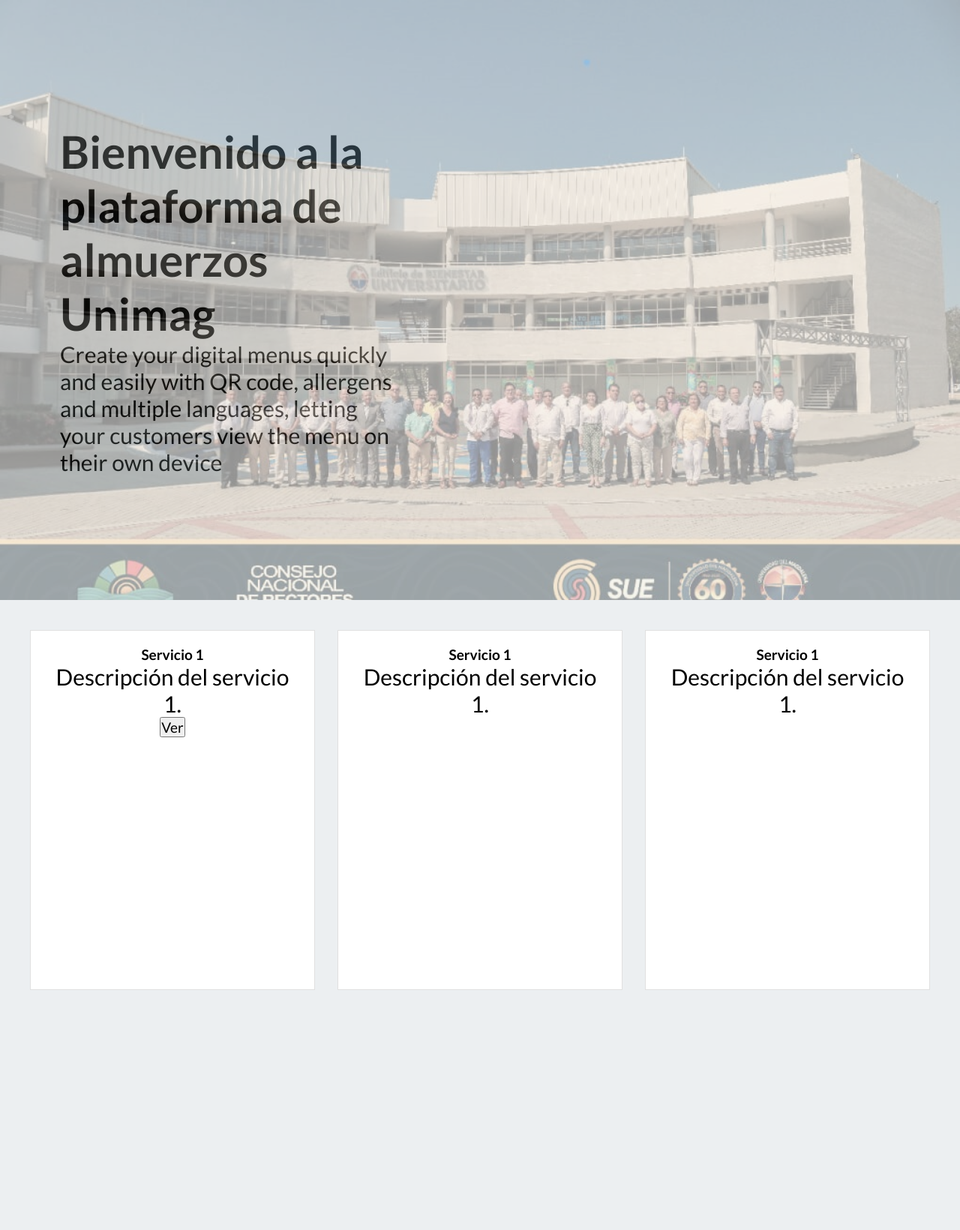
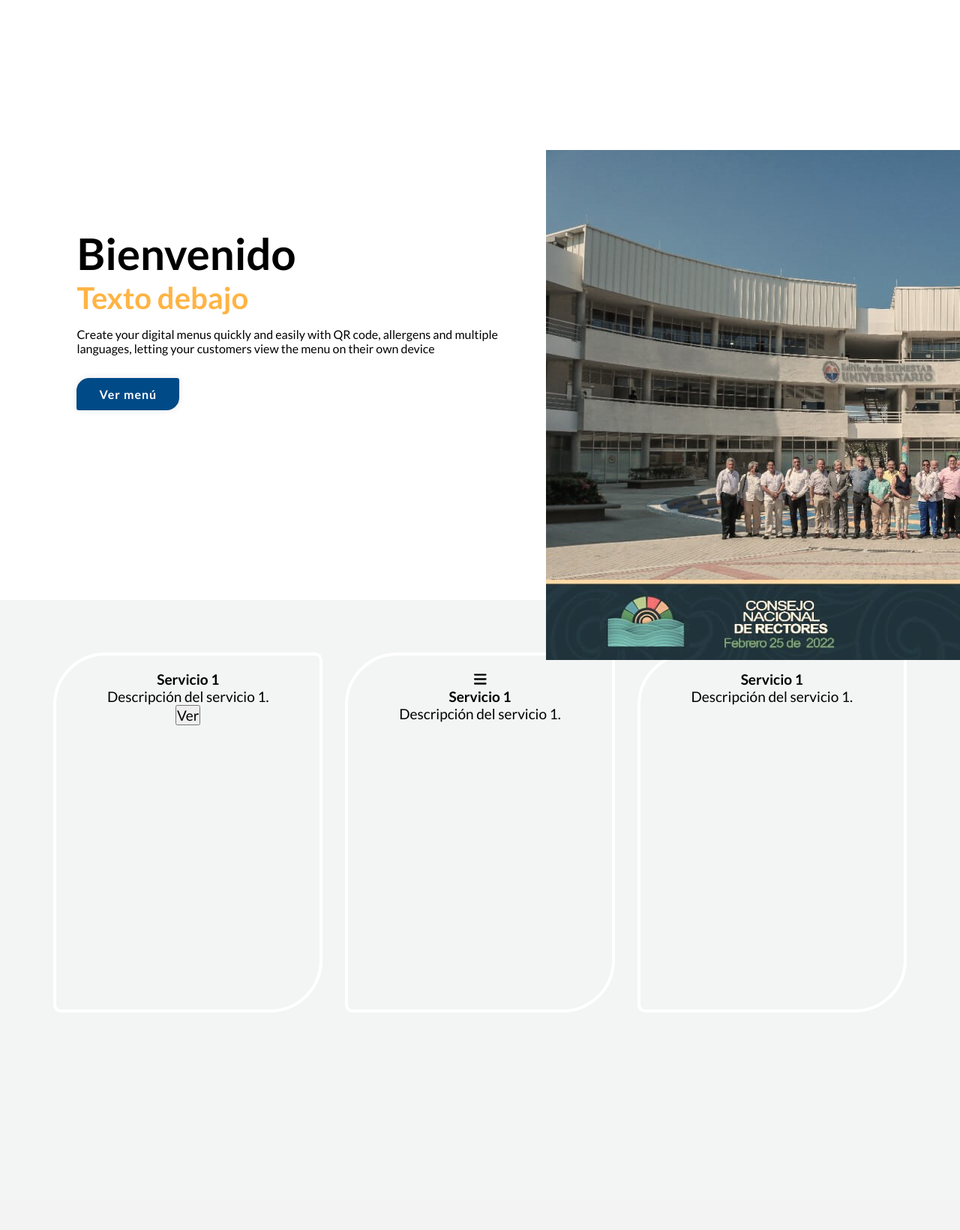
Before and after one commit to JesuhT/LunchWebPageProyect, a PHP site: page / in a window 1280 px wide; the page is wider, and only the part inside the window is pictured. Shown: the part 84-1724 px from the top of that part at 75% size. After the commit the page ends 1051 px from the top of that part, so only its background shows below. Run offline with PHP 8.4, Linux system fonts and the light colour scheme; some libraries are stand-ins or nearby versions.

Commit message:
nuevo modelo

```diff
--- a/css/styles.css
+++ b/css/styles.css
@@ -10,15 +10,22 @@
   text-decoration: none;
   color: black;
 }
+:root {
+  --main-color: #ffb444;
+  --color-nav: rgb(0, 74, 135);
+  --color-content:  rgb(0, 74, 135);
+  --pag-bm-color: #fff;
+  --pag-bs-color: #f3f4f4;
+}
 html {
   scroll-behavior: smooth; /* Activa el scroll suave */
 }
 body {
-  background-color: rgb(236, 239, 241);
+  background-color: var(--pag-bm-color);
 }
 
 .header-area {
-  background-color: rgb(0, 74, 135);
+  background-color: var(--color-nav);
   width: 100%;
   z-index: 999;
   padding: 12px 50px;
@@ -51,13 +58,13 @@ body {
 .logo-area span {
   font-size: 24px;
   font-weight: 900px;
-  color: #ffb444;
+  color:var(--main-color);
 }
 
 .mobile-nav {
   display: none;
 }
-
+/* BARRA DE NAVEGACIÓN */
 .nav {
   float: right;
 }
@@ -82,16 +89,17 @@ body {
   margin-right: 30px;
   transition: all 0.1s ease;
 }
-
+/* COLOR ACTIVO */
 .nav-list a:hover {
-  border-bottom: 2px solid #ffb444;
-  color: #ffb444;
-}
-.nav-list #active {
-  color: #ffb444;
-  border-bottom: 2px solid #ffb444;
+  border-bottom: 2px solid var(--main-color);
+  color:var(--main-color);
 }
 
+.nav-list #active {
+  color:var(--main-color);
+  border-bottom: 2px solid var(--main-color);
+}
+/* NAV MOBILE RESPONSIVE */
 .mobile-nav {
   float: right;
   margin: 10px;
@@ -105,67 +113,102 @@ body {
   color: #fff;
 }
 
-.img-back {
-  position: absolute;
-  top: 0;
-  left: 0;
+/* ----------HOME CONTENT------------- */
+
+.home {
   width: 100%;
-  height: 100%;
-  overflow: hidden;
-}
-.img-back img {
-  width: 100%;
-  height: auto;
-  display: block;
-  object-fit: cover;
-  opacity: 0.4;
-}
-.img-info {
-  position: relative;
+  height: 100VH;
   display: flex;
   align-items: center;
-  justify-content: center;
-  height: 100vh;
-  background-color: #f0f0f0;
+  padding: 50px 8% 0;
 }
 
 .information {
-  padding:0px 80px;
-
-}
-.text-side {
-  width: 40%;
-  text-align: left;
-}
-h1 {
-  font-size: 60px;
-  color: black;
+  max-width: 630px;
 }
 
-p {
-  font-size: 30px;
+.information h1 {
+  font-size: 58px;
+  line-height: 1.2;
 }
-#servicios {
+
+.information h3 {
+  font-size: 40px;
+  color:var(--main-color);
+}
+
+.information p {
+  font-size: 16px;
+  margin: 15px 0 30px;
+}
+
+/* Boton de menu en home */
+#menu-button {
+  display: inline-block;
+  padding: 10px 28px;
+  background-color: var(--color-content);
+  border: 2PX solid var(--color-content);
+  border-top-left-radius: 17px;
+  border-bottom-right-radius: 17px;
+  border-bottom-left-radius: 3px;
+  border-top-right-radius: 3px;
+  box-shadow: 0 0 10px rgba(0, 0, 0, .1);
+  font-size: 16px;
+  color: var(--pag-bm-color);
+  letter-spacing: 1px;
+  text-decoration: none;
+  font-weight: 600;
+  transition: all ease .3s;
+}
+
+#menu-button:hover {
+  background-color: var(--pag-bm-color);
+  color: var(--color-nav);
+}
+
+/* IMAGE STYLE */
+#img-back {
+  position: relative;
+  width: 450px;
+  height: 450px;
+}
+
+#img-b {
+  position: relative;
+}
+
+/* -----SERVICIOS SECTION------- */
+#content-servicios {
   display: block;
-  margin: 20px;
-  padding: 20px;
+  padding: 50px 4%;
   height: 100vh;
-  background-color: rgb(236, 239, 241);
+  background-color: var(--pag-bs-color);
   align-items: center;
   justify-content: center;
 }
 .servicios {
+  margin: 20px;
   display: flex;
   justify-content: space-between;
 }
 
+/* Tarjetas */
 .card {
   flex: 0 0 calc(33.33% - 20px); /* Ancho del 33.33% y márgenes entre las cartas */
-  background-color: #ffffff;
-  border: 1px solid #e0e0e0;
+  background-color: transparent;
+  border: 4px solid var(--pag-bm-color);
+  border-top-left-radius: 70px;
+  border-bottom-right-radius: 70px;
+  border-bottom-left-radius: 10px;
+  border-top-right-radius: 10px;
   padding: 20px;
   height: 60vh;
   margin-bottom: 20px;
+  transition: all ease-in .15s;
+}
+
+.card:hover {
+  background-color: var(--pag-bm-color);
 }
 
 .content-card {
@@ -180,7 +223,7 @@ p {
   .nav {
     float: none;
     position: absolute;
-    background: rgb(0, 74, 135);
+    background: var(--color-nav);
     width: 100%;
     left: 0;
     top: 74px;
--- a/index.html
+++ b/index.html
@@ -40,23 +40,23 @@
           </ul>
         </div>
       </div>
-      </div>
     </nav>
   </header>
-  <section class="img-info">
-    <div class="img-back">
-      <img src="/assets/img/bienestar.jpeg" alt="bienestar universitario" class="image">
-    </div>
+  <section class="home">
     <div class="information">
-      <div class="text-side">
-      <h1>Bienvenido a la plataforma de almuerzos Unimag</h1>
+      <h1>Bienvenido</h1>
+      <h3>Texto debajo</h3>
       <p>Create your digital menus quickly and easily with QR code, allergens and multiple languages, letting your
         customers view the menu on their own device</p>
+      <a href="#" id="menu-button">Ver menú</a>
     </div>
-  </div>
+    <div id="img-back">
+      <div id="img-b">
+        <img src="assets/img/bienestar.jpeg" alt="bienestar universitario" class="image">
+      </div>
+    </div>
   </section>
-  <section class="content-servicios">
-    <article id="servicios">
+  <section id="content-servicios">
       <section class="servicios">
         <article class="card">
           <div class="content-card">
@@ -68,7 +68,7 @@
         </article>
         <article class="card">
           <div class="content-card">
-            <i class=""></i>
+            <i class="fa fa-bars"></i>
             <h2>Servicio 1</h2>
             <p>Descripción del servicio 1.</p>
 
```
Also changed, not shown: assets/img/about/1.jpg (deleted), assets/img/about/2.jpg (deleted), assets/img/about/3.jpg (deleted), assets/img/about/4.jpg (deleted), assets/img/map-image.png (deleted), assets/img/navbar-logo.svg (deleted), assets/img/portfolio/1.jpg (deleted), assets/img/portfolio/2.jpg (deleted), assets/img/portfolio/3.jpg (deleted), assets/img/portfolio/4.jpg (deleted), assets/img/portfolio/5.jpg (deleted), assets/img/portfolio/6.jpg (deleted), assets/img/team/1.jpg (deleted), assets/img/team/2.jpg (deleted), 1 more files.
